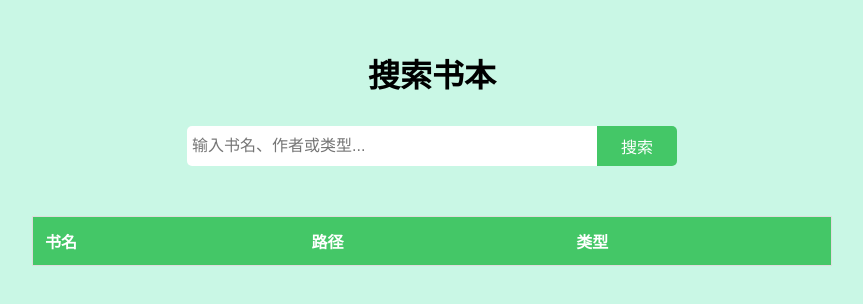
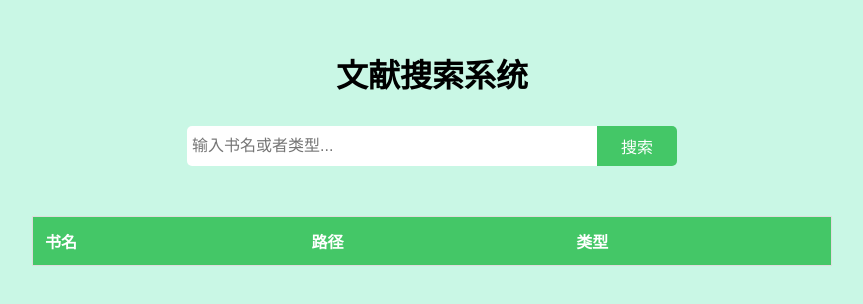
Before and after one commit to cycxtIT/booksys, a plain HTML site: page index.html in a window 1280 px wide. Shown: the whole page, without its empty margins (208-1071 px from the left). Drawn offline with Linux system fonts and the light colour scheme.

Commit message:
Update index.html

```diff
--- a/index.html
+++ b/index.html
@@ -1,13 +1,13 @@
 <!DOCTYPE html>
 <html>
   <head>
-    <title>搜索书本</title>
+    <title>文献搜索</title>
     <link rel="stylesheet" type="text/css" href="style.css">
   </head>
   <body>
-    <h1>搜索书本</h1>
+    <h1>文献搜索系统</h1>
     <div id="search-form">
-      <input type="text" id="search-box" placeholder="输入书名、作者或类型...">
+      <input type="text" id="search-box" placeholder="输入书名或者类型...">
       <button type="button" id="search-btn">搜索</button>
     </div>
     <table id="book-table">
```
